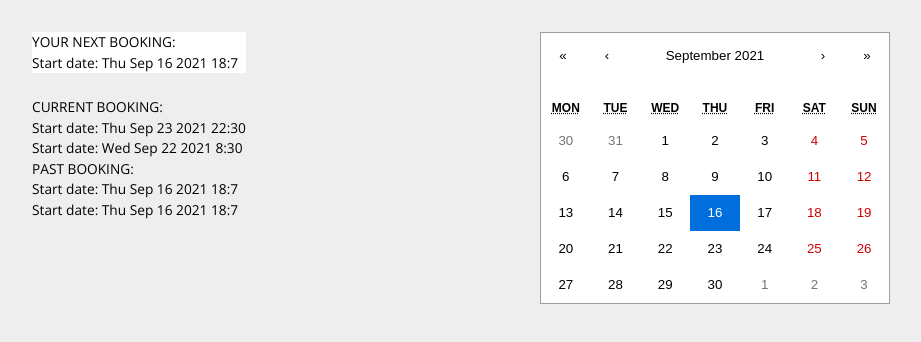
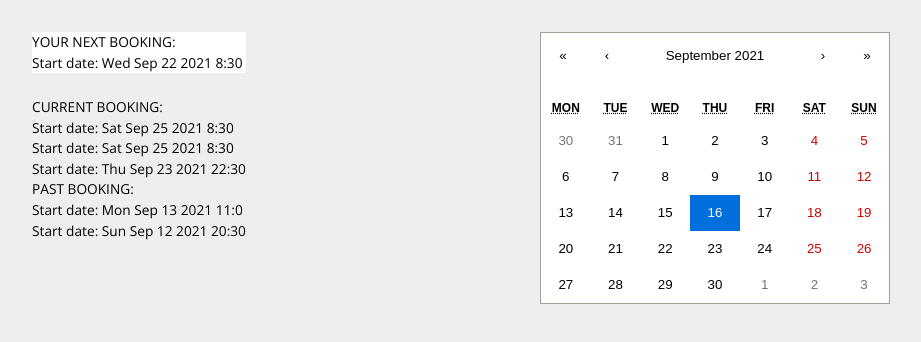
Before and after one commit to hatchways/team-brioche, a React (Create React App) app in the folder client/: page /booking in a window 1280 px wide. Shown: the top 342 px of the page, without its empty margins (179-1100 px from the left). Built offline with nearby package versions, Linux system fonts and the light colour scheme; no server answers.

Commit message:
Added logic to sort list of bookings
Added logic to sort the list of bookings returned from an api call into the three main groups: upcoming, current and past.

```diff
--- a/client/src/components/DisplayBookings/BookingCard.tsx
+++ b/client/src/components/DisplayBookings/BookingCard.tsx
@@ -2,20 +2,21 @@ import { BookingRequest } from '../../interface/BookingApiData';
 import { Box, Typography } from '@material-ui/core';
 
 interface Props {
-  booking: BookingRequest;
+  booking: BookingRequest | undefined | null;
 }
 
 export default function BookingCard(props: Props): JSX.Element {
-  const {
-    booking: { start },
-  } = props;
-
   return (
     <>
       <Box>
-        <Typography>
-          Start date: {start.toDateString()} {start.getHours()}:{start.getMinutes()}
-        </Typography>
+        {props.booking ? (
+          <Typography>
+            Start date: {props.booking.start.toDateString()} {props.booking.start.getHours()}:
+            {props.booking.start.getMinutes()}
+          </Typography>
+        ) : (
+          'No upcoming booking'
+        )}
       </Box>
     </>
   );
--- a/client/src/helpers/APICalls/MockBookingService.ts
+++ b/client/src/helpers/APICalls/MockBookingService.ts
@@ -1,23 +1,35 @@
 import { BookingApiData, BookingRequest } from '../../interface/BookingApiData';
-import { current, past, upcoming, bookings } from '../../mocks/mockBookings';
+import { bookings } from '../../mocks/mockBookings';
 
 export const getBookings = (): Promise<BookingApiData> => {
   return Promise.resolve(getMockBookings());
 };
 
+/**
+ * upcoming: The closes request to current date that has been accepted
+ * current: All requests with start dates ahead of today - All future requests
+ * past: All requests with start dates behind today - All past requests
+ */
 const getMockBookings = (): BookingApiData => {
-  // sort bookings by date from newest to oldest
+  // sort bookings from Newest to oldest
   bookings.sort((bookingA, bookingB) => bookingB.start.getTime() - bookingA.start.getTime());
 
-  bookings.forEach((booking) => console.log('all', booking.start.toDateString()));
+  const today = Date.now();
+  const past: BookingRequest[] = [];
+  let idx = -1;
 
-  const current = bookings.filter((booking) => {
-    const today = Date.now();
-    if (booking.start.getTime() > today) return true;
+  const current = bookings.filter((booking, index) => {
+    if (booking.start.getTime() > today) {
+      // get the index of the booking closest to the current date that has been accepted
+      idx = index;
+      return true;
+    }
+    past.push(booking);
     return false;
   });
 
-  current.forEach((booking) => console.log('upcoming', booking.start.toDateString()));
+  const upcoming = bookings[idx];
+  if (idx >= 0) current.splice(idx, 1);
 
   return {
     upcoming,
--- a/client/src/interface/BookingApiData.ts
+++ b/client/src/interface/BookingApiData.ts
@@ -1,7 +1,7 @@
 import { User } from './User';
 
 export interface BookingApiData {
-  upcoming: Array<BookingRequest>;
+  upcoming: BookingRequest | undefined | null;
   current: Array<BookingRequest>;
   past: Array<BookingRequest>;
 }
--- a/client/src/mocks/mockBookings.ts
+++ b/client/src/mocks/mockBookings.ts
@@ -1,7 +1,6 @@
 import { BookingRequest } from '../interface/BookingApiData';
 
-export const upcoming: Array<BookingRequest> = [
-  {
+export const upcoming: BookingRequest = {
   accepted: false,
   declined: false,
   paid: false,
@@ -15,74 +14,7 @@ export const upcoming: Array<BookingRequest> = [
   },
   start: new Date(),
   end: new Date(),
-  },
-];
-
-export const current: Array<BookingRequest> = [
-  {
-    accepted: false,
-    declined: false,
-    paid: false,
-    dogOwner: {
-      username: 'dogowner3',
-      email: 'dogowner3@g.com',
-    },
-    dogSitter: {
-      username: 'dogsitter3',
-      email: 'dogsitter3@g.com',
-    },
-    start: new Date(),
-    end: new Date(),
-  },
-  {
-    accepted: true,
-    declined: false,
-    paid: false,
-    dogOwner: {
-      username: 'dogowner4',
-      email: 'dogowner2@g.com',
-    },
-    dogSitter: {
-      username: 'dogsitter4',
-      email: 'dogsitter1@g.com',
-    },
-    start: new Date(),
-    end: new Date(),
-  },
-];
-
-export const past: Array<BookingRequest> = [
-  {
-    accepted: false,
-    declined: false,
-    paid: false,
-    dogOwner: {
-      username: 'dogowner5',
-      email: 'dogowner1@g.com',
-    },
-    dogSitter: {
-      username: 'dogsitter5',
-      email: 'dogsitter1@g.com',
-    },
-    start: new Date(),
-    end: new Date(),
-  },
-  {
-    accepted: true,
-    declined: false,
-    paid: false,
-    dogOwner: {
-      username: 'dogowner6',
-      email: 'dogowner2@g.com',
-    },
-    dogSitter: {
-      username: 'dogsitter6',
-      email: 'dogsitter1@g.com',
-    },
-    start: new Date(),
-    end: new Date(),
-  },
-];
+};
 
 export const bookings = [
   {
@@ -149,4 +81,36 @@ export const bookings = [
     start: new Date('2021 sept 22 8:30 AM'),
     end: new Date('2021 sept 22 11:30 PM'),
   },
+  {
+    // upcoming booking that has not been accepted
+    accepted: false,
+    declined: false,
+    paid: false,
+    dogOwner: {
+      username: 'dogowner4',
+      email: 'dogowner4@g.com',
+    },
+    dogSitter: {
+      username: 'dogsitter5',
+      email: 'dogsitter1@g.com',
+    },
+    start: new Date('2021 sept 25 8:30 AM'),
+    end: new Date('2021 sept 25 11:30 PM'),
+  },
+  {
+    // upcoming booking that has been declined
+    accepted: false,
+    declined: true,
+    paid: false,
+    dogOwner: {
+      username: 'dogowner6',
+      email: 'dogowner6@g.com',
+    },
+    dogSitter: {
+      username: 'dogsitter5',
+      email: 'dogsitter1@g.com',
+    },
+    start: new Date('2021 sept 25 8:30 AM'),
+    end: new Date('2021 sept 25 11:30 PM'),
+  },
 ];
--- a/client/src/pages/Booking/Booking.tsx
+++ b/client/src/pages/Booking/Booking.tsx
@@ -12,7 +12,7 @@ export default function Booking(): JSX.Element {
   const classes = useStyles();
 
   const [bookings, setBookings] = useState<BookingApiData>({
-    upcoming: [],
+    upcoming: null,
     current: [],
     past: [],
   });
@@ -41,7 +41,7 @@ export default function Booking(): JSX.Element {
             <Grid item>
               <Box style={{ backgroundColor: 'white' }}>
                 <Typography>YOUR NEXT BOOKING:</Typography>
-                <BookingCardList bookingList={bookings.upcoming} />
+                <BookingCard booking={bookings.upcoming} />
               </Box>
             </Grid>
             <Grid item>
```
Lines whose indentation alone changed are shown as unchanged.
